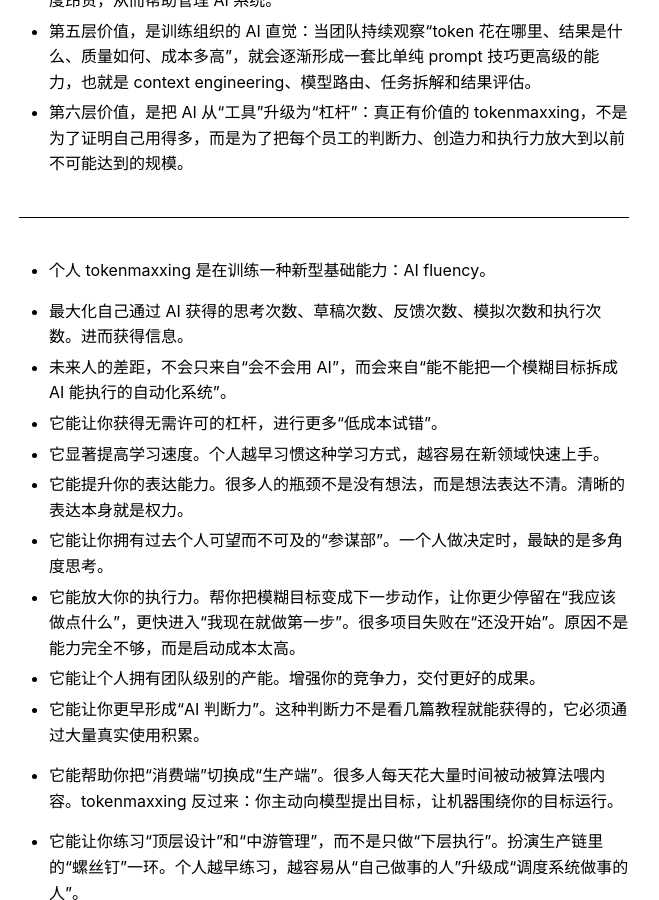
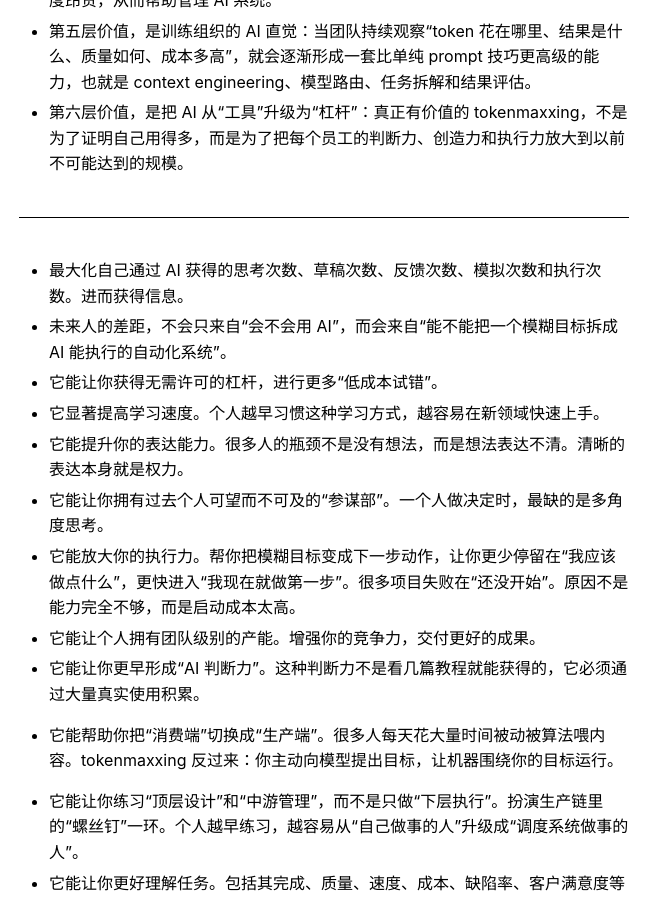
Before and after one commit to elemer1/elemer1.github.io, a Jekyll site: the page built from _markdown/Tokenmaxxing.md, in a window 1280 px wide and 900 px high, scrolled down 1597 px. Shown: the whole window, without its empty margins (316-975 px from the left). Built offline with Jekyll 4.4.1, drawn with Linux system fonts in a browser that asks for light colours.

Commit message:
Update Tokenmaxxing.md

```diff
--- a/_markdown/Tokenmaxxing.md
+++ b/_markdown/Tokenmaxxing.md
@@ -6,31 +6,29 @@
 
 > 个体和组织，如今都应该 tokenmaxxing。
 
-* Tokenmaxxing 是近期在硅谷及全球科技企业中迅速崛起的一种职场与管理新趋势，指的是企业或员工通过并行处理、高频提示和多智能体协同等方式，刻意最大化LLM Tokens 的消耗量。
-* 创始人黄仁勋曾公开表示，如果一个年薪 50 万美元的工程师不能在工作中消耗掉价值 25 万美元的 AI Tokens，这会让他感到毛骨悚然
-* 据报道，有 OpenAI 工程师在短短一周内处理了惊人的 2100 亿个 Tokens；而 Anthropic 的内部员工甚至能在一个月内跑出高达 15 万美元的 Claude Code 账单。
-* 金融科技独角兽 Cleo 的 CEO Barney Hussey-Yeo 允许非技术员工每月消耗 1000 美元的 Tokens，技术员工 2000 美元。他本人更是通过并行运行多个 AI 代理，单月烧掉超 3.6 万美元。
-* 管理层认为，未能在早期实现彻底 AI 化的组织必将死亡，因此他们宁可忍受一定程度的资源浪费，也要通过硬性的消耗指标倒逼庞大的组织机器快速转向。
-* 作为一种过渡期的管理“暴力美学”，Tokenmaxxing 极大地降低了员工尝试新技术的心理门槛。通过设定甚至奖励高消耗目标，它强迫员工克服面对空白对话框的无从下手感，用最快的时间培养出“遇事先问 AI”的条件反射。这个才是核心价值。
-* 在复杂的推理任务中，反复的迭代提示（Iterative prompting）和超长上下文输入往往是激发模型产生高质量、非幻觉输出的必经之路。鼓励高消耗，实质上是赋予了员工充足的“试错预算”，使其能够无所顾忌地探索当前 AI 的能力边界。
+- Tokenmaxxing 是近期在硅谷及全球科技企业中迅速崛起的一种职场与管理新趋势，指的是企业或员工通过并行处理、高频提示和多智能体协同等方式，刻意最大化LLM Tokens 的消耗量。
+- 创始人黄仁勋曾公开表示，如果一个年薪 50 万美元的工程师不能在工作中消耗掉价值 25 万美元的 AI Tokens，这会让他感到毛骨悚然
+- 据报道，有 OpenAI 工程师在短短一周内处理了惊人的 2100 亿个 Tokens；而 Anthropic 的内部员工甚至能在一个月内跑出高达 15 万美元的 Claude Code 账单。
+- 金融科技独角兽 Cleo 的 CEO Barney Hussey-Yeo 允许非技术员工每月消耗 1000 美元的 Tokens，技术员工 2000 美元。他本人更是通过并行运行多个 AI 代理，单月烧掉超 3.6 万美元。
+- 管理层认为，未能在早期实现彻底 AI 化的组织必将死亡，因此他们宁可忍受一定程度的资源浪费，也要通过硬性的消耗指标倒逼庞大的组织机器快速转向。
+- 作为一种过渡期的管理“暴力美学”，Tokenmaxxing 极大地降低了员工尝试新技术的心理门槛。通过设定甚至奖励高消耗目标，它强迫员工克服面对空白对话框的无从下手感，用最快的时间培养出“遇事先问 AI”的条件反射。这个才是核心价值。
+- 在复杂的推理任务中，反复的迭代提示（Iterative prompting）和超长上下文输入往往是激发模型产生高质量、非幻觉输出的必经之路。鼓励高消耗，实质上是赋予了员工充足的“试错预算”，使其能够无所顾忌地探索当前 AI 的能力边界。
 
-* Shopify 等公司明确警告员工”不用 AI 就被开除”，这种 CEO 层面的压力推动 token 消耗加速。
-* Salesforce 强制设置了最低消耗目标（Claude Code 周目标 100 美元、Cursor 周目标 70 美元），并附带显示同事消耗的看板。Nectir 把工程师 token 配额从 100 美元/周抬到 200 美元/周再到几千美元。
+- Shopify 等公司明确警告员工”不用 AI 就被开除”，这种 CEO 层面的压力推动 token 消耗加速。
+- Salesforce 强制设置了最低消耗目标（Claude Code 周目标 100 美元、Cursor 周目标 70 美元），并附带显示同事消耗的看板。Nectir 把工程师 token 配额从 100 美元/周抬到 200 美元/周再到几千美元。
 
-* 在大型组织里，让员工真正把 AI 用起来比让他们说”我支持 AI”难得多。Tokenmaxxing 用最粗暴的激励压低了使用门槛。Writer CEO May Habib 公开承认该指标容易被操纵，且并非每个 token 都产生商业价值——她有意识地接受这一点 ，但这并不妨碍今早尽快提高采用率。
-* 在新工具早期阶段，“过度使用”是发现意外用法的必要副产品。Cleo 的逻辑是”花钱才能赚钱”——可以被理解为对 explore/exploit 困境中 explore 的额外补贴。
-* 对一些 AI-first 的初创公司，高强度内部使用 AI 是生存必需而非姿态 ——它既是产品迭代速度的来源，也是对客户证明”我们用自己的产品”的资格。
-* token 用量可以揭示一个组织到底有没有真正把 AI 融入工作流：如果一个团队口头说 AI-first，但日志里几乎没有高价值 AI 调用，那可能只是口号；如果大量 token 用在关键任务上，说明工作方式正在被重构。
-* Tokenmaxxing 的第一层价值，是让人更快学会用 AI：只有频繁、深入、真实地把 AI 放进工作流，团队才会知道哪些任务适合 AI，哪些任务不适合，哪些提示词、上下文和工具组合真正有效。
-* 第二层价值，是放大小团队的产能：对创业公司来说，token 可能比招聘更即时；用几千美元的模型调用换来代码生成、调试、测试、文档、研究和客服自动化，可能比等几个月招人更现实。
-* 第三层价值，是让复杂任务变得可规模化：大规模代码迁移、测试补全、知识库问答、合同分析、深度研究、数据清洗等任务，本来需要大量人力，现在可以通过更多上下文、更多模型调用和更多 agent 循环来推进。
-* 第四层价值，是形成“AI 使用遥测”：token 用量本身不是价值，但它能告诉团队哪些流程在大量调用 AI、哪些任务成本异常、哪些 agent 在空转、哪些模型选择过度昂贵，从而帮助管理 AI 系统。
-* 第五层价值，是训练组织的 AI 直觉：当团队持续观察“token 花在哪里、结果是什么、质量如何、成本多高”，就会逐渐形成一套比单纯 prompt 技巧更高级的能力，也就是 context engineering、模型路由、任务拆解和结果评估。
-* 第六层价值，是把 AI 从“工具”升级为“杠杆”：真正有价值的 tokenmaxxing，不是为了证明自己用得多，而是为了把每个员工的判断力、创造力和执行力放大到以前不可能达到的规模。
+- 在大型组织里，让员工真正把 AI 用起来比让他们说”我支持 AI”难得多。Tokenmaxxing 用最粗暴的激励压低了使用门槛。Writer CEO May Habib 公开承认该指标容易被操纵，且并非每个 token 都产生商业价值——她有意识地接受这一点 ，但这并不妨碍今早尽快提高采用率。
+- 在新工具早期阶段，“过度使用”是发现意外用法的必要副产品。Cleo 的逻辑是”花钱才能赚钱”——可以被理解为对 explore/exploit 困境中 explore 的额外补贴。
+- 对一些 AI-first 的初创公司，高强度内部使用 AI 是生存必需而非姿态 ——它既是产品迭代速度的来源，也是对客户证明”我们用自己的产品”的资格。
+- token 用量可以揭示一个组织到底有没有真正把 AI 融入工作流：如果一个团队口头说 AI-first，但日志里几乎没有高价值 AI 调用，那可能只是口号；如果大量 token 用在关键任务上，说明工作方式正在被重构。
+- Tokenmaxxing 的第一层价值，是让人更快学会用 AI：只有频繁、深入、真实地把 AI 放进工作流，团队才会知道哪些任务适合 AI，哪些任务不适合，哪些提示词、上下文和工具组合真正有效。
+- 第二层价值，是放大小团队的产能：对创业公司来说，token 可能比招聘更即时；用几千美元的模型调用换来代码生成、调试、测试、文档、研究和客服自动化，可能比等几个月招人更现实。
+- 第三层价值，是让复杂任务变得可规模化：大规模代码迁移、测试补全、知识库问答、合同分析、深度研究、数据清洗等任务，本来需要大量人力，现在可以通过更多上下文、更多模型调用和更多 agent 循环来推进。
+- 第四层价值，是形成“AI 使用遥测”：token 用量本身不是价值，但它能告诉团队哪些流程在大量调用 AI、哪些任务成本异常、哪些 agent 在空转、哪些模型选择过度昂贵，从而帮助管理 AI 系统。
+- 第五层价值，是训练组织的 AI 直觉：当团队持续观察“token 花在哪里、结果是什么、质量如何、成本多高”，就会逐渐形成一套比单纯 prompt 技巧更高级的能力，也就是 context engineering、模型路由、任务拆解和结果评估。
+- 第六层价值，是把 AI 从“工具”升级为“杠杆”：真正有价值的 tokenmaxxing，不是为了证明自己用得多，而是为了把每个员工的判断力、创造力和执行力放大到以前不可能达到的规模。
 
 ---
-
-* 个人 tokenmaxxing 是在训练一种新型基础能力：AI fluency。
 
 - 最大化自己通过 AI 获得的思考次数、草稿次数、反馈次数、模拟次数和执行次数。进而获得信息。
 - 未来人的差距，不会只来自“会不会用 AI”，而会来自“能不能把一个模糊目标拆成 AI 能执行的自动化系统”。
```
